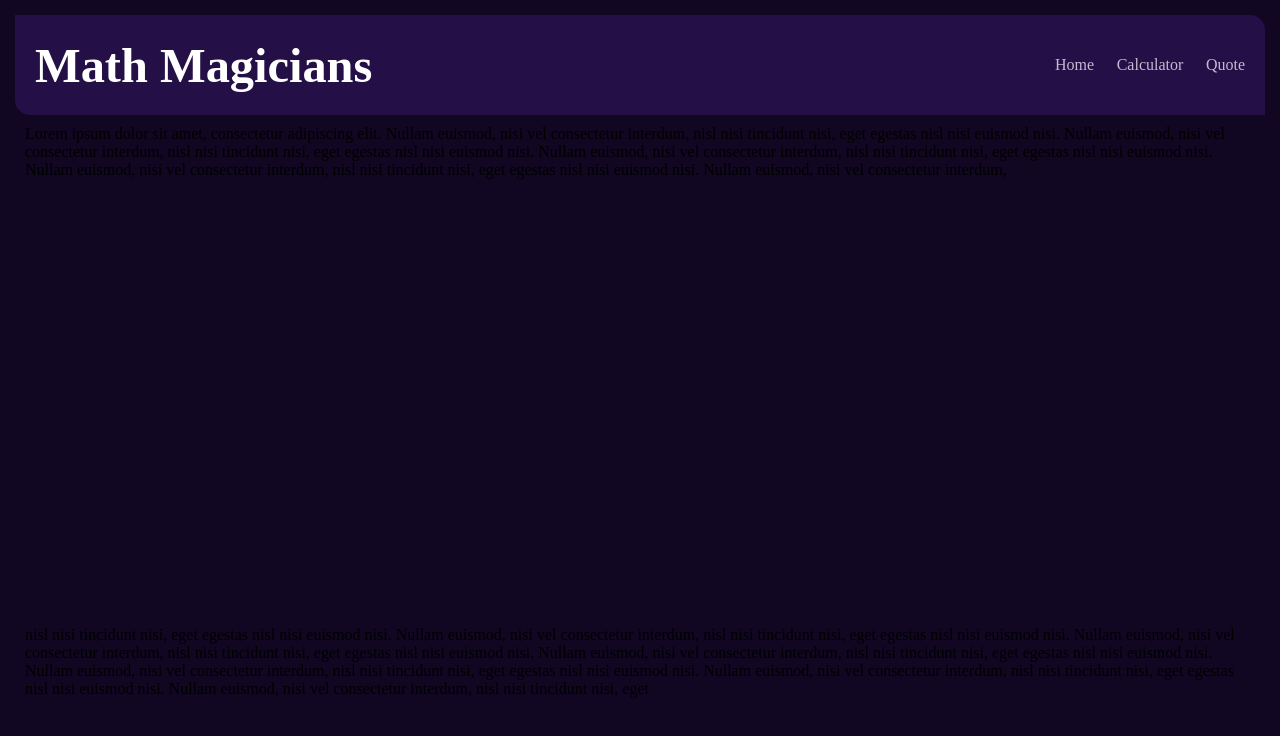
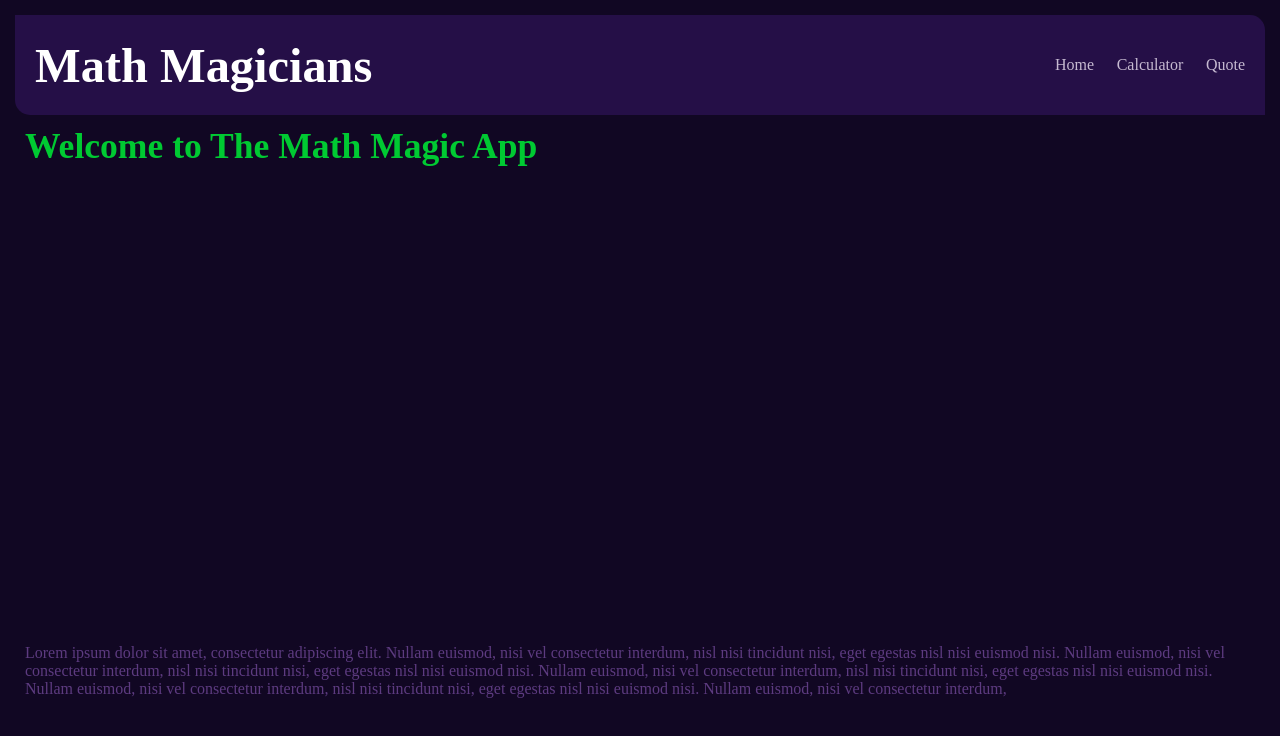
Before and after one commit to Marcraphael12/Marc-the-magician-v2, a React (Create React App) app: page / in a window 1280 px wide. Shown: the top 736 px of the page. Built offline with nearby package versions, Linux system fonts and the light colour scheme.

Commit message:
Add new element blocks

```diff
--- a/src/components/Pages/home.js
+++ b/src/components/Pages/home.js
@@ -3,12 +3,13 @@ import './home.css';
 export default function Home () {
   return (
     <div className='Home'>
-      <p>
-        Lorem ipsum dolor sit amet, consectetur adipiscing elit. Nullam euismod, nisi vel consectetur interdum, nisl nisi tincidunt nisi, eget egestas nisl nisi euismod nisi. Nullam euismod, nisi vel consectetur interdum, nisl nisi tincidunt nisi, eget egestas nisl nisi euismod nisi. Nullam euismod, nisi vel consectetur interdum, nisl nisi tincidunt nisi, eget egestas nisl nisi euismod nisi. Nullam euismod, nisi vel consectetur interdum, nisl nisi tincidunt nisi, eget egestas nisl nisi euismod nisi. Nullam euismod, nisi vel consectetur interdum,
-      </p>
-      <p>
-        nisl nisi tincidunt nisi, eget egestas nisl nisi euismod nisi. Nullam euismod, nisi vel consectetur interdum, nisl nisi tincidunt nisi, eget egestas nisl nisi euismod nisi. Nullam euismod, nisi vel consectetur interdum, nisl nisi tincidunt nisi, eget egestas nisl nisi euismod nisi. Nullam euismod, nisi vel consectetur interdum, nisl nisi tincidunt nisi, eget egestas nisl nisi euismod nisi. Nullam euismod, nisi vel consectetur interdum, nisl nisi tincidunt nisi, eget egestas nisl nisi euismod nisi. Nullam euismod, nisi vel consectetur interdum, nisl nisi tincidunt nisi, eget egestas nisl nisi euismod nisi. Nullam euismod, nisi vel consectetur interdum, nisl nisi tincidunt nisi, eget
-      </p>
+      <h1>Welcome to The Math Magic App</h1>
+      <div>
+        <p>
+          Lorem ipsum dolor sit amet, consectetur adipiscing elit. Nullam euismod, nisi vel consectetur interdum, nisl nisi tincidunt nisi, eget egestas nisl nisi euismod nisi. Nullam euismod, nisi vel consectetur interdum, nisl nisi tincidunt nisi, eget egestas nisl nisi euismod nisi. Nullam euismod, nisi vel consectetur interdum, nisl nisi tincidunt nisi, eget egestas nisl nisi euismod nisi. Nullam euismod, nisi vel consectetur interdum, nisl nisi tincidunt nisi, eget egestas nisl nisi euismod nisi. Nullam euismod, nisi vel consectetur interdum,
+        </p>
+      </div>
+
     </div>
   )
 }
```
